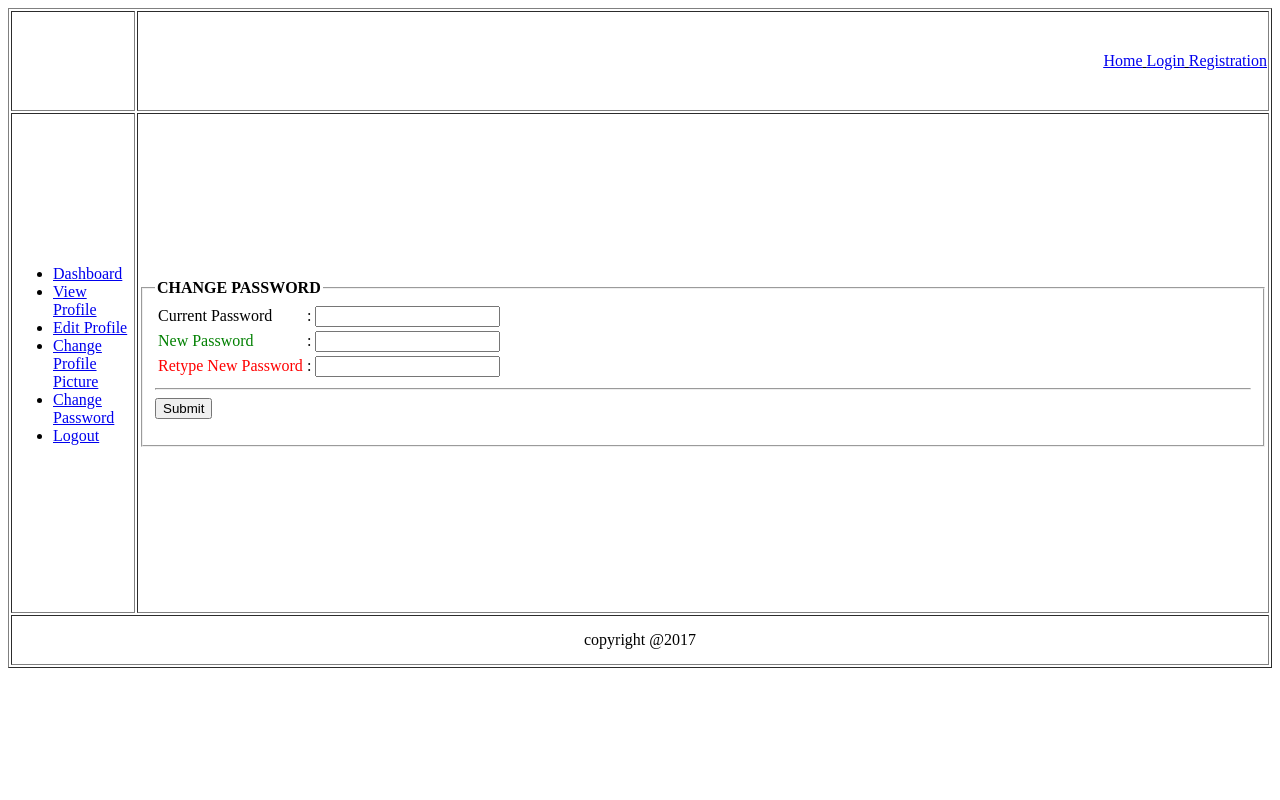
After one commit to NiloyGhosh6351/Summer_2020_Webtech, a PHP site: page /change_password.html in a window 1280 px wide. The commit adds this page. Run offline with PHP 8.4, Linux system fonts and the light colour scheme.

Commit message:
1st & 2nd

```diff
--- /dev/null
+++ b/Mid_Lab_Exam/change_password.html
@@ -0,0 +1,63 @@
+<html>
+<head>
+    <title></title>
+</head>
+<body>
+    <table width="100%" border="1">
+                <tr height="100px">
+                    <td width="120px">
+                    </td>
+                    <td align="right">
+                        <a href="home.html"><u>Home</a>
+                        <a href="login.html"><u>Login</a>
+                        <a href="registration.html"><u>Registration</a>
+                    </td>
+                </tr>
+                <tr height="500px">
+                    <td>
+                        <ul>
+                            <li><a href="dashboard.html"> Dashboard </a></li>
+                            <li><a href="profile.html"> View Profile </a></li>
+                            <li><a href="editprofile.html"> Edit Profile </a> </li>
+                            <li><a href="picture.html"> Change Profile Picture </a> </li>
+                            <li><a href="change_password.html"> Change Password </a> </li>
+                            <li><a href="home.html"> Logout </a> </li>
+                        </ul>
+                    </td>
+                    <td>
+                        <fieldset>
+    <legend><b>CHANGE PASSWORD</b></legend>
+    <form>
+        <table>
+            <tr>
+                <td><font size="3">Current Password</font></td>
+                <td>:</td>
+                <td><input type="password" /></td>
+                <td></td>
+            </tr>
+            <tr>
+                <td><font size="3" color="green">New Password</font></td>
+                <td>:</td>
+                <td><input type="password" /></td>
+                <td></td>
+            </tr>
+            <tr>
+                <td><font size="3" color="red">Retype New Password</font></td>
+                <td>:</td>
+                <td><input type="password" /></td>
+                <td></td>
+            </tr>
+        </table>
+        <hr />
+        <input type="submit" value="Submit" />
+    </form>
+</fieldset>
+                    </td>
+                </tr>
+                <tr height="50px">
+                    <td colspan="3" align="center"> copyright @2017</td>
+                </tr>
+            </table>
+
+</body>
+</html>
```
Also changed, not shown: Mid_Lab_Exam/adminhome.html (added, +11 -0 lines), Mid_Lab_Exam/login.php (+7 -4 lines), Mid_Lab_Exam/profile.html (added, +72 -0 lines), Mid_Lab_Exam/userhome.html (added, +10 -0 lines).
